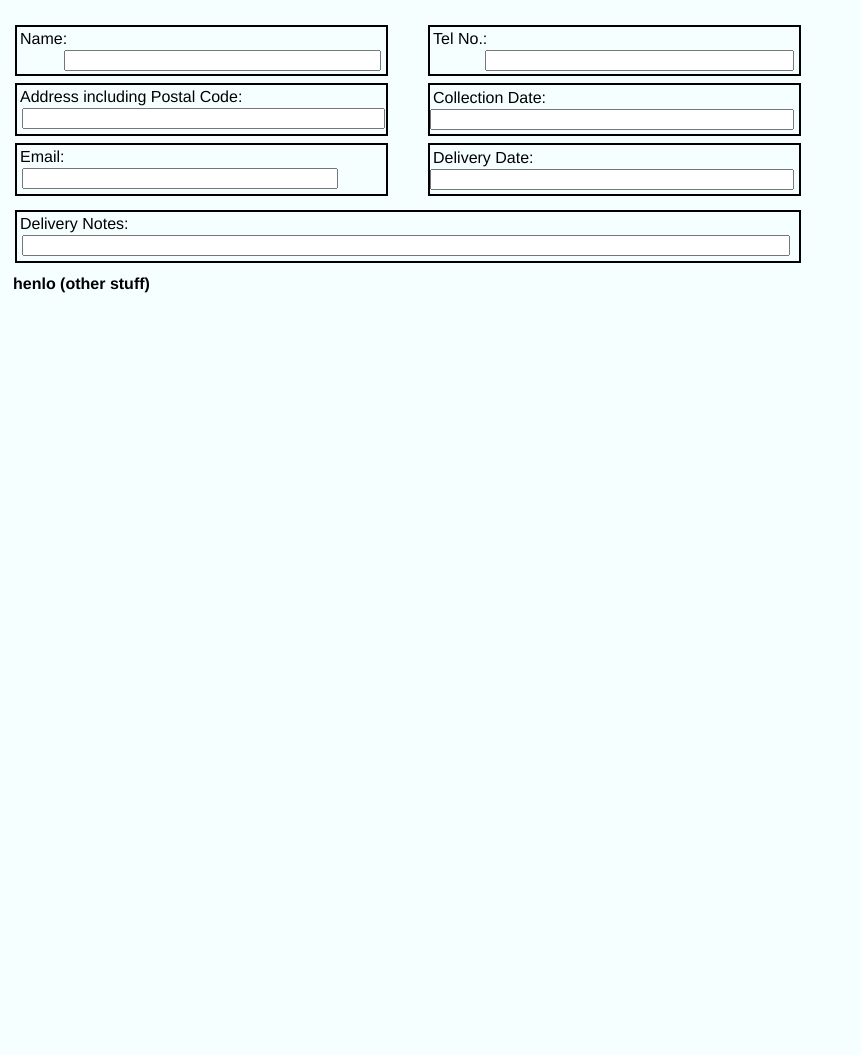
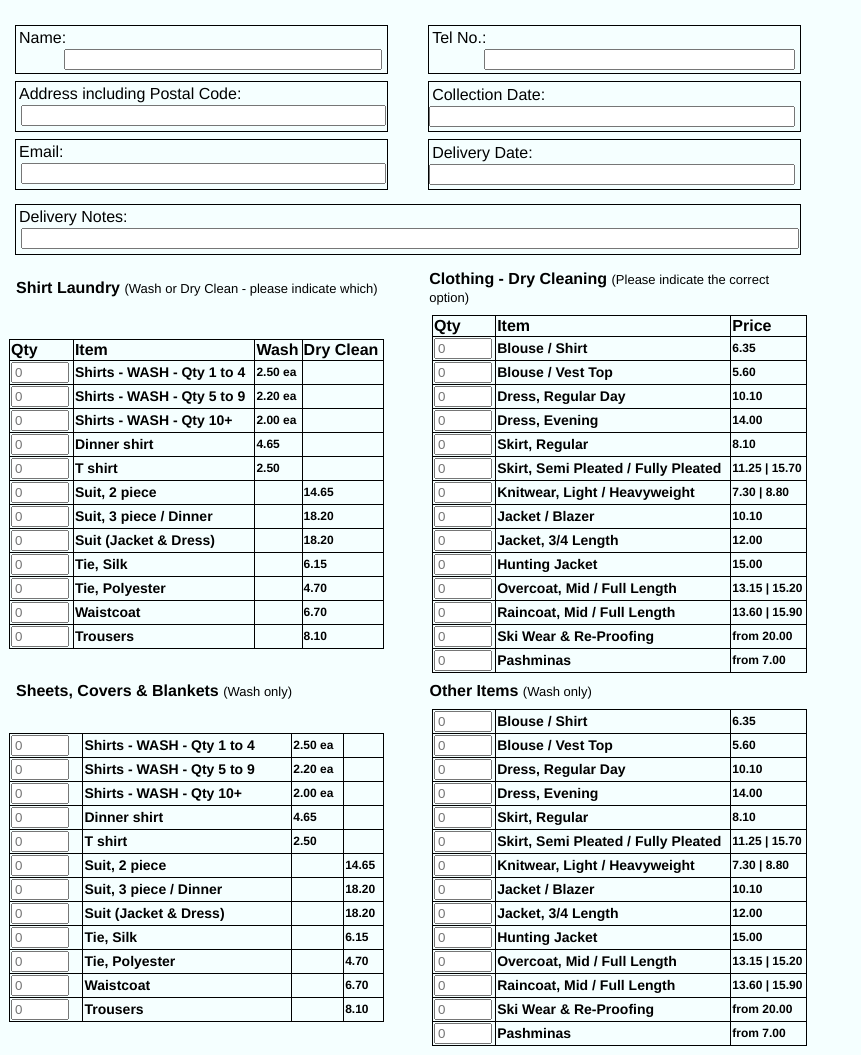
Before and after one commit to djnucci/Web-Code, a PHP site: page /MrClean.html in a window 1280 px wide. Shown: the part 131-1186 px from the top of the page, without its empty margins (0-861 px from the left). Before the commit the page ends 424 px from the top, so only its background shows below. Run offline with PHP 8.4, Linux system fonts and the light colour scheme; lists and menus that the app fills with data are empty.

Commit message:
Thursday during Web code lecture
Instead of tables, I should implement a dropdown. This is all basically useless then. I guess I should find a far more efficent method for implementation. (All of this off what Anwar said in lecture)

```diff
--- a/Assignment 2/MrClean.html
+++ b/Assignment 2/MrClean.html
@@ -7,7 +7,7 @@
     <title>Mr. Clean Laundry Services</title>
 
 <body>
-    <table id="Titles">
+    <table class="Titles">
         <tr>
             <th>
                 <h1>Mr. Clean <br> Laundry Services</h1>
@@ -21,56 +21,415 @@
 
     <br>
 
-    <table id="tables">
+    <table class="topTables">
         <tr>
-            <td id="halfPage">
+            <td class="halfPage">
                 <p>Name: <input id="username" type="text" style="width: 85%; float: right; margin: 2px"></p>
             </td>
-            <td id="spacer"></td>
-            <td id="halfPage">
+            <td class="spacer"></td>
+            <td class="halfPage">
                 <p>Tel No.: <input id="telephone" type="text" style="width: 83%; float: right; margin: 2px"></p>
             </td>
         </tr>
         <tr>
-            <td id="halfPage">
+            <td class="halfPage">
                 <p>Address including Postal Code: <input id="Address" type="text" style="width: 98%; float: center; margin: 2px"></p>
             </td>
-            <td id="spacer"></td>
-            <td id="halfPage">
+            <td class="spacer"></td>
+            <td class="halfPage">
                 <p>Collection Date: <input id="collectDate" type="text" style="width: 98%; float: right; margin: 2px"></p>
             </td>
         </tr>
         <tr>
-            <td id="halfPage">
-                <p>Email: <input id="email" type="text" style="width: 85%; float: center; margin: 2px"></p>
+            <td class="halfPage">
+                <p>Email: <input id="email" type="text" style="width: 98%; float: center; margin: 2px"></p>
             </td>
-            <td id="spacer"></td>
-            <td id="halfPage">
+            <td class="spacer"></td>
+            <td class="halfPage">
                 <p>Delivery Date: <input id="deliverDate" type="text" style="width: 98%; float: right; margin: 2px"></p>
             </td>
         </tr>
     </table>
-    <table id="tables">
+    <table class="topTables">
         <tr>
             <td>
-                <p>Delivery Notes: <input id="notes" type="text" style="width: 98%; float: center; margin: 2px"></p>
+                <p>Delivery Notes: <input id="notes" type="text" style="width: 99%; float: center; margin: 2px"></p>
             </td>
         </tr>
     </table>
 
-    <table id="Titles">
-            <tr>
-                <th id = "heads">
-                    <p>henlo (other stuff)</p>
-                </th>
-                <th id = "heads">
+    <table class="topTables">
+        <tr>
+            <th class="heads">
+                <span>Shirt Laundry</span> <span class="smaller">(Wash or Dry Clean - please indicate which)</span>
+            </th>
+            <td class="spacer"></td>
+            <th class="heads">
+                <span>Clothing - Dry Cleaning</span> <span class="smaller">(Please indicate the correct option)</span>
+            </th>
+        </tr>
+    </table>
 
-                </th>
-            </tr>
-        </table>
+    <table class="bottomTables">
+        <tr class="heads">
+            <th>
+                <table class="top">
+                    <tr class="collapse">
+                        <td>Qty</td>
+                        <td>Item</td>
+                        <td>Wash</td>
+                        <td>Dry Clean</td>
+                    </tr>
+                    <tr class="collapse">
+                        <td><input class="quantities" type="number" placeholder="0" step="1" min="0" max="4" /></td>
+                        <td class="productText">Shirts - WASH - Qty 1 to 4</td>
+                        <td class="priceText">2.50 ea</td>
+                        <td class="priceText"></td>
+                    </tr>
+                    <tr class="collapse">
+                        <td><input class="quantities" type="number" placeholder="0" step="1" min="5" max="9" /></td>
+                        <td class="productText">Shirts - WASH - Qty 5 to 9</td>
+                        <td class="priceText">2.20 ea</td>
+                        <td class="priceText"></td>
+                    </tr>
+                    <tr class="collapse">
+                        <td><input class="quantities" type="number" placeholder="0" step="1" min="10" /></td>
+                        <td class="productText">Shirts - WASH - Qty 10+</td>
+                        <td class="priceText">2.00 ea</td>
+                        <td class="priceText"></td>
+                    </tr>
+                    <tr class="collapse">
+                        <td><input class="quantities" type="number" placeholder="0" step="1" min="0" /></td>
+                        <td class="productText">Dinner shirt</td>
+                        <td class="priceText">4.65</td>
+                        <td class="priceText"></td>
+                    </tr>
+                    <tr class="collapse">
+                        <td><input class="quantities" type="text" placeholder="0" step="1" min="0" /></td>
+                        <td class="productText">T shirt</td>
+                        <td class="priceText">2.50</td>
+                        <td class="priceText"></td>
+                    </tr>
+                    <tr class="collapse">
+                        <td><input class="quantities" type="number" placeholder="0" step="1" min="0" /></td>
+                        <td class="productText">Suit, 2 piece</td>
+                        <td class="priceText"></td>
+                        <td class="priceText">14.65</td>
+                    </tr>
+                    <tr class="collapse">
+                        <td><input class="quantities" type="number" placeholder="0" step="1" min="0" /></td>
+                        <td class="productText">Suit, 3 piece / Dinner</td>
+                        <td class="priceText"></td>
+                        <td class="priceText">18.20</td>
+                    </tr>
+                    <tr class="collapse">
+                        <td><input class="quantities" type="number" placeholder="0" step="1" min="0" /></td>
+                        <td class="productText">Suit (Jacket & Dress)</td>
+                        <td class="priceText"></td>
+                        <td class="priceText">18.20</td>
+                    </tr>
+                    <tr class="collapse">
+                        <td><input class="quantities" type="number" placeholder="0" step="1" min="0" /></td>
+                        <td class="productText">Tie, Silk</td>
+                        <td class="priceText"></td>
+                        <td class="priceText">6.15</td>
+                    </tr>
+                    <tr class="collapse">
+                        <td><input class="quantities" type="number" placeholder="0" step="1" min="0" /></td>
+                        <td class="productText">Tie, Polyester</td>
+                        <td class="priceText"></td>
+                        <td class="priceText">4.70</td>
+                    </tr>
+                    <tr class="collapse">
+                        <td><input class="quantities" type="number" placeholder="0" step="1" min="0" /></td>
+                        <td class="productText">Waistcoat</td>
+                        <td class="priceText"></td>
+                        <td class="priceText">6.70</td>
+                    </tr>
+                    <tr class="collapse">
+                        <td><input class="quantities" type="number" placeholder="0" step="1" min="0" /></td>
+                        <td class="productText">Trousers</td>
+                        <td class="priceText"></td>
+                        <td class="priceText">8.10</td>
+                    </tr>
+                </table>
+            </th>
+            <td class="spacer"></td>
+            <td class="spacer"></td>
+            <td class="spacer"></td>
+            <td class="spacer"></td>
+            <td class="spacer"></td>
+            <td class="spacer"></td>
+            <td class="spacer"></td>
+            <td class="spacer"></td>
+            <td class="spacer"></td>
+            <td class="spacer"></td>
+            <td class="spacer"></td>
+            <td class="spacer"></td>
+            <td class="spacer"></td>
+            <td class="spacer"></td>
+            <th>
+                <table class="top">
+                    <tr class="collapse">
+                        <td>Qty</td>
+                        <td>Item</td>
+                        <td>Price</td>
+                    </tr>
+                    <tr class="collapse">
+                        <td><input class="quantities" type="number" placeholder="0" step="1" min="0" /></td>
+                        <td class="productText">Blouse / Shirt</td>
+                        <td class="priceText">6.35</td>
+                    </tr>
+                    <tr class="collapse">
+                        <td><input class="quantities" type="number" placeholder="0" step="1" min="0" /></td>
+                        <td class="productText">Blouse / Vest Top</td>
+                        <td class="priceText">5.60</td>
+                    </tr>
+                    <tr class="collapse">
+                        <td><input class="quantities" type="number" placeholder="0" step="1" min="0" /></td>
+                        <td class="productText">Dress, Regular Day</td>
+                        <td class="priceText">10.10</td>
+                    </tr>
+                    <tr class="collapse">
+                        <td><input class="quantities" type="number" placeholder="0" step="1" min="0" /></td>
+                        <td class="productText">Dress, Evening</td>
+                        <td class="priceText">14.00</td>
+                    </tr>
+                    <tr class="collapse">
+                        <td><input class="quantities" type="number" placeholder="0" step="1" min="0" /></td>
+                        <td class="productText">Skirt, Regular</td>
+                        <td class="priceText">8.10</td>
+                    </tr>
+                    <tr class="collapse">
+                        <td><input class="quantities" type="number" placeholder="0" step="1" min="0" /></td>
+                        <td class="productText">Skirt, Semi Pleated / Fully Pleated</td>
+                        <td class="priceText">11.25 | 15.70</td>
+                    </tr>
+                    <tr class="collapse">
+                        <td><input class="quantities" type="number" placeholder="0" step="1" min="0" /></td>
+                        <td class="productText">Knitwear, Light / Heavyweight</td>
+                        <td class="priceText">7.30 | 8.80</td>
+                    </tr>
+                    <tr class="collapse">
+                        <td><input class="quantities" type="number" placeholder="0" step="1" min="0" /></td>
+                        <td class="productText">Jacket / Blazer</td>
+                        <td class="priceText">10.10</td>
+                    </tr>
+                    <tr class="collapse">
+                        <td><input class="quantities" type="number" placeholder="0" step="1" min="0" /></td>
+                        <td class="productText">Jacket, 3/4 Length</td>
+                        <td class="priceText">12.00</td>
+                    </tr>
+                    <tr class="collapse">
+                        <td><input class="quantities" type="number" placeholder="0" step="1" min="0" /></td>
+                        <td class="productText">Hunting Jacket</td>
+                        <td class="priceText">15.00</td>
+                    </tr>
+                    <tr class="collapse">
+                        <td><input class="quantities" type="number" placeholder="0" step="1" min="0" /></td>
+                        <td class="productText">Overcoat, Mid / Full Length</td>
+                        <td class="priceText">13.15 | 15.20</td>
+                    </tr>
+                    <tr class="collapse">
+                        <td><input class="quantities" type="number" placeholder="0" step="1" min="0" /></td>
+                        <td class="productText">Raincoat, Mid / Full Length</td>
+                        <td class="priceText">13.60 | 15.90</td>
+                    </tr>
+                    <tr class="collapse">
+                        <td><input class="quantities" type="number" placeholder="0" step="1" min="0" /></td>
+                        <td class="productText">Ski Wear & Re-Proofing</td>
+                        <td class="priceText">from 20.00</td>
+                    </tr>
+                    <tr class="collapse">
+                        <td><input class="quantities" type="number" placeholder="0" step="1" min="0" /></td>
+                        <td class="productText">Pashminas</td>
+                        <td class="priceText">from 7.00</td>
+                    </tr>
+                </table>
+            </th>
+        </tr>
+    </table>
 
+    <table class="topTables">
+        <tr>
+            <th class="heads">
+                <span>Sheets, Covers & Blankets</span> <span class="smaller">(Wash only)</span>
+            </th>
+            <td class="spacer"></td>
+            <th class="heads">
+                <span> Other Items </span> <span class="smaller">(Wash only)</span>
+            </th>
+        </tr>
+    </table>
 
-
+    <table class="bottomTables">
+        <tr class="heads">
+            <th>
+                <table class="top">
+                    <tr class="collapse">
+                        <td><input class="quantities" type="number" placeholder="0" step="1" min="0" max="4" /></td>
+                        <td class="productText">Shirts - WASH - Qty 1 to 4</td>
+                        <td class="priceText">2.50 ea</td>
+                        <td class="priceText"></td>
+                    </tr>
+                    <tr class="collapse">
+                        <td><input class="quantities" type="number" placeholder="0" step="1" min="5" max="9" /></td>
+                        <td class="productText">Shirts - WASH - Qty 5 to 9</td>
+                        <td class="priceText">2.20 ea</td>
+                        <td class="priceText"></td>
+                    </tr>
+                    <tr class="collapse">
+                        <td><input class="quantities" type="number" placeholder="0" step="1" min="10" /></td>
+                        <td class="productText">Shirts - WASH - Qty 10+</td>
+                        <td class="priceText">2.00 ea</td>
+                        <td class="priceText"></td>
+                    </tr>
+                    <tr class="collapse">
+                        <td><input class="quantities" type="number" placeholder="0" step="1" min="0" /></td>
+                        <td class="productText">Dinner shirt</td>
+                        <td class="priceText">4.65</td>
+                        <td class="priceText"></td>
+                    </tr>
+                    <tr class="collapse">
+                        <td><input class="quantities" type="number" placeholder="0" step="1" min="0" /></td>
+                        <td class="productText">T shirt</td>
+                        <td class="priceText">2.50</td>
+                        <td class="priceText"></td>
+                    </tr>
+                    <tr class="collapse">
+                        <td><input class="quantities" type="number" placeholder="0" step="1" min="0" /></td>
+                        <td class="productText">Suit, 2 piece</td>
+                        <td class="priceText"></td>
+                        <td class="priceText">14.65</td>
+                    </tr>
+                    <tr class="collapse">
+                        <td><input class="quantities" type="number" placeholder="0" step="1" min="0" /></td>
+                        <td class="productText">Suit, 3 piece / Dinner</td>
+                        <td class="priceText"></td>
+                        <td class="priceText">18.20</td>
+                    </tr>
+                    <tr class="collapse">
+                        <td><input class="quantities" type="number" placeholder="0" step="1" min="0" /></td>
+                        <td class="productText">Suit (Jacket & Dress)</td>
+                        <td class="priceText"></td>
+                        <td class="priceText">18.20</td>
+                    </tr>
+                    <tr class="collapse">
+                        <td><input class="quantities" type="number" placeholder="0" step="1" min="0" /></td>
+                        <td class="productText">Tie, Silk</td>
+                        <td class="priceText"></td>
+                        <td class="priceText">6.15</td>
+                    </tr>
+                    <tr class="collapse">
+                        <td><input class="quantities" type="number" placeholder="0" step="1" min="0" /></td>
+                        <td class="productText">Tie, Polyester</td>
+                        <td class="priceText"></td>
+                        <td class="priceText">4.70</td>
+                    </tr>
+                    <tr class="collapse">
+                        <td><input class="quantities" type="number" placeholder="0" step="1" min="0" /></td>
+                        <td class="productText">Waistcoat</td>
+                        <td class="priceText"></td>
+                        <td class="priceText">6.70</td>
+                    </tr>
+                    <tr class="collapse">
+                        <td><input class="quantities" type="number" placeholder="0" step="1" min="0" /></td>
+                        <td class="productText">Trousers</td>
+                        <td class="priceText"></td>
+                        <td class="priceText">8.10</td>
+                    </tr>
+                </table>
+            </th>
+            <td class="spacer"></td>
+            <td class="spacer"></td>
+            <td class="spacer"></td>
+            <td class="spacer"></td>
+            <td class="spacer"></td>
+            <td class="spacer"></td>
+            <td class="spacer"></td>
+            <td class="spacer"></td>
+            <td class="spacer"></td>
+            <td class="spacer"></td>
+            <td class="spacer"></td>
+            <td class="spacer"></td>
+            <td class="spacer"></td>
+            <td class="spacer"></td>
+            <th>
+                <table class="top">
+                    <tr class="collapse">
+                        <td><input class="quantities" type="number" placeholder="0" step="1" min="0" /></td>
+                        <td class="productText">Blouse / Shirt</td>
+                        <td class="priceText">6.35</td>
+                    </tr>
+                    <tr class="collapse">
+                        <td><input class="quantities" type="number" placeholder="0" step="1" min="0" /></td>
+                        <td class="productText">Blouse / Vest Top</td>
+                        <td class="priceText">5.60</td>
+                    </tr>
+                    <tr class="collapse">
+                        <td><input class="quantities" type="number" placeholder="0" step="1" min="0" /></td>
+                        <td class="productText">Dress, Regular Day</td>
+                        <td class="priceText">10.10</td>
+                    </tr>
+                    <tr class="collapse">
+                        <td><input class="quantities" type="number" placeholder="0" step="1" min="0" /></td>
+                        <td class="productText">Dress, Evening</td>
+                        <td class="priceText">14.00</td>
+                    </tr>
+                    <tr class="collapse">
+                        <td><input class="quantities" type="number" placeholder="0" step="1" min="0" /></td>
+                        <td class="productText">Skirt, Regular</td>
+                        <td class="priceText">8.10</td>
+                    </tr>
+                    <tr class="collapse">
+                        <td><input class="quantities" type="number" placeholder="0" step="1" min="0" /></td>
+                        <td class="productText">Skirt, Semi Pleated / Fully Pleated</td>
+                        <td class="priceText">11.25 | 15.70</td>
+                    </tr>
+                    <tr class="collapse">
+                        <td><input class="quantities" type="number" placeholder="0" step="1" min="0" /></td>
+                        <td class="productText">Knitwear, Light / Heavyweight</td>
+                        <td class="priceText">7.30 | 8.80</td>
+                    </tr>
+                    <tr class="collapse">
+                        <td><input class="quantities" type="number" placeholder="0" step="1" min="0" /></td>
+                        <td class="productText">Jacket / Blazer</td>
+                        <td class="priceText">10.10</td>
+                    </tr>
+                    <tr class="collapse">
+                        <td><input class="quantities" type="number" placeholder="0" step="1" min="0" /></td>
+                        <td class="productText">Jacket, 3/4 Length</td>
+                        <td class="priceText">12.00</td>
+                    </tr>
+                    <tr class="collapse">
+                        <td><input class="quantities" type="number" placeholder="0" step="1" min="0" /></td>
+                        <td class="productText">Hunting Jacket</td>
+                        <td class="priceText">15.00</td>
+                    </tr>
+                    <tr class="collapse">
+                        <td><input class="quantities" type="number" placeholder="0" step="1" min="0" /></td>
+                        <td class="productText">Overcoat, Mid / Full Length</td>
+                        <td class="priceText">13.15 | 15.20</td>
+                    </tr>
+                    <tr class="collapse">
+                        <td><input class="quantities" type="number" placeholder="0" step="1" min="0" /></td>
+                        <td class="productText">Raincoat, Mid / Full Length</td>
+                        <td class="priceText">13.60 | 15.90</td>
+                    </tr>
+                    <tr class="collapse">
+                        <td><input class="quantities" type="number" placeholder="0" step="1" min="0" /></td>
+                        <td class="productText">Ski Wear & Re-Proofing</td>
+                        <td class="priceText">from 20.00</td>
+                    </tr>
+                    <tr class="collapse">
+                        <td><input class="quantities" type="number" placeholder="0" step="1" min="0" /></td>
+                        <td class="productText">Pashminas</td>
+                        <td class="priceText">from 7.00</td>
+                    </tr>
+                </table>
+            </th>
+        </tr>
+    </table>
 </body>
 </head>
 
--- a/Assignment 2/main.css
+++ b/Assignment 2/main.css
@@ -13,35 +13,70 @@ h1 {
     font-weight: 900;
 }
 
-#tables{
+.topTables{
     width: 800px;
     border-spacing: 7px;
+    text-align: left;
 }
 
-#heads{
+.collapse{
+    border-collapse: collapse;
+}
+
+.priceText{
+    font-size: 12px;
+}
+
+.productText{
+    font-size: 14px;
+}
+
+.bottomTables{
+    width: 800px;
+    border-spacing: 7px;
+    text-align: left;
+    border-collapse: collapse;
+}
+
+.heads{
     border: 0px;
     width: 375px;
 }
 
-#Titles {
+.Titles {
     width: 575px;
     text-align: left;
 }
 
-#spacer{
+.spacer{
     border:0px;
     width: 25px;
 }
 
-#halfPage{
+.halfPage{
     width: 375px;
 }
 
+.smaller{
+    font-size: 13px;
+    font-weight: lighter;
+}
+
+.top{
+    border: 1px solid black;
+    border-collapse: collapse;
+    width: 375px;
+}
+
+input.quantities{
+    width: 50px;
+}
+
 p{
-    margin: 2px
+    margin: 2px;
 }
 
 td {
-    border: 2px solid black;
+    border: 1px solid black;
     border-collapse: collapse;
 }
```
